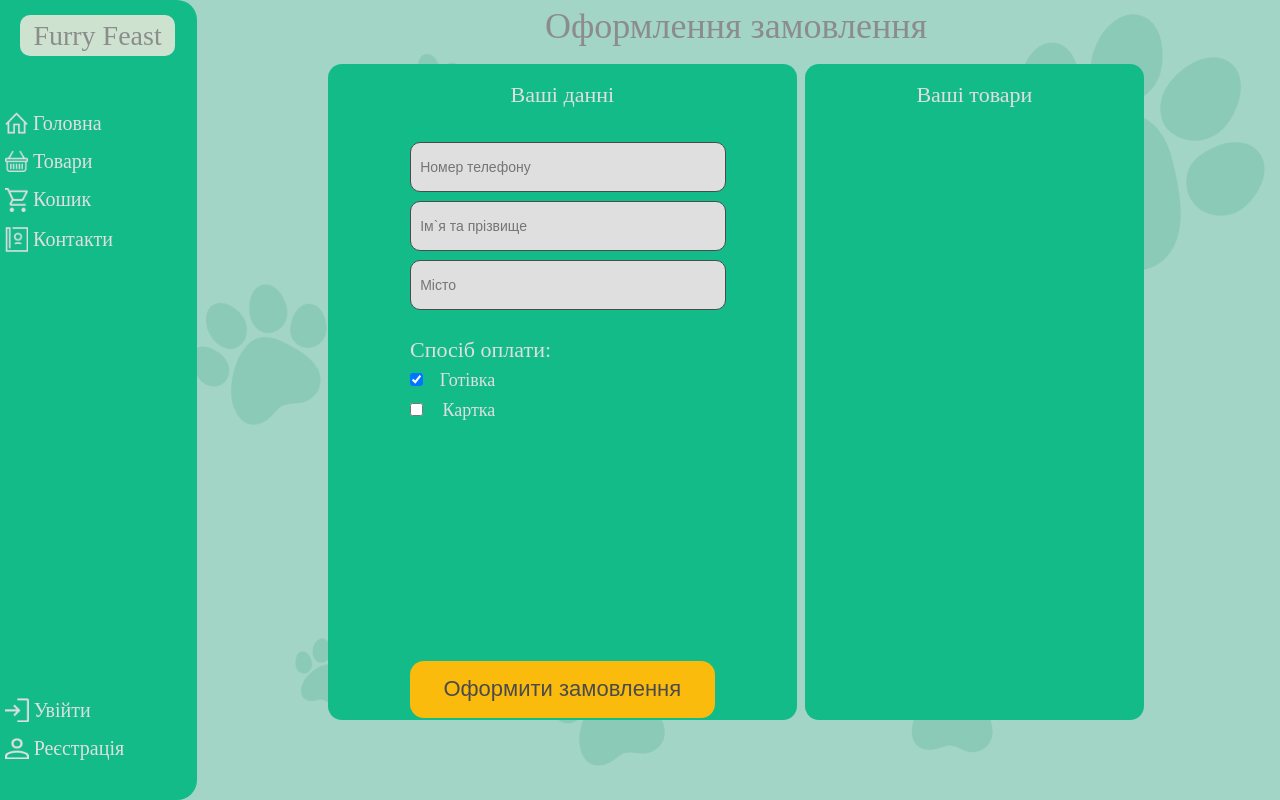
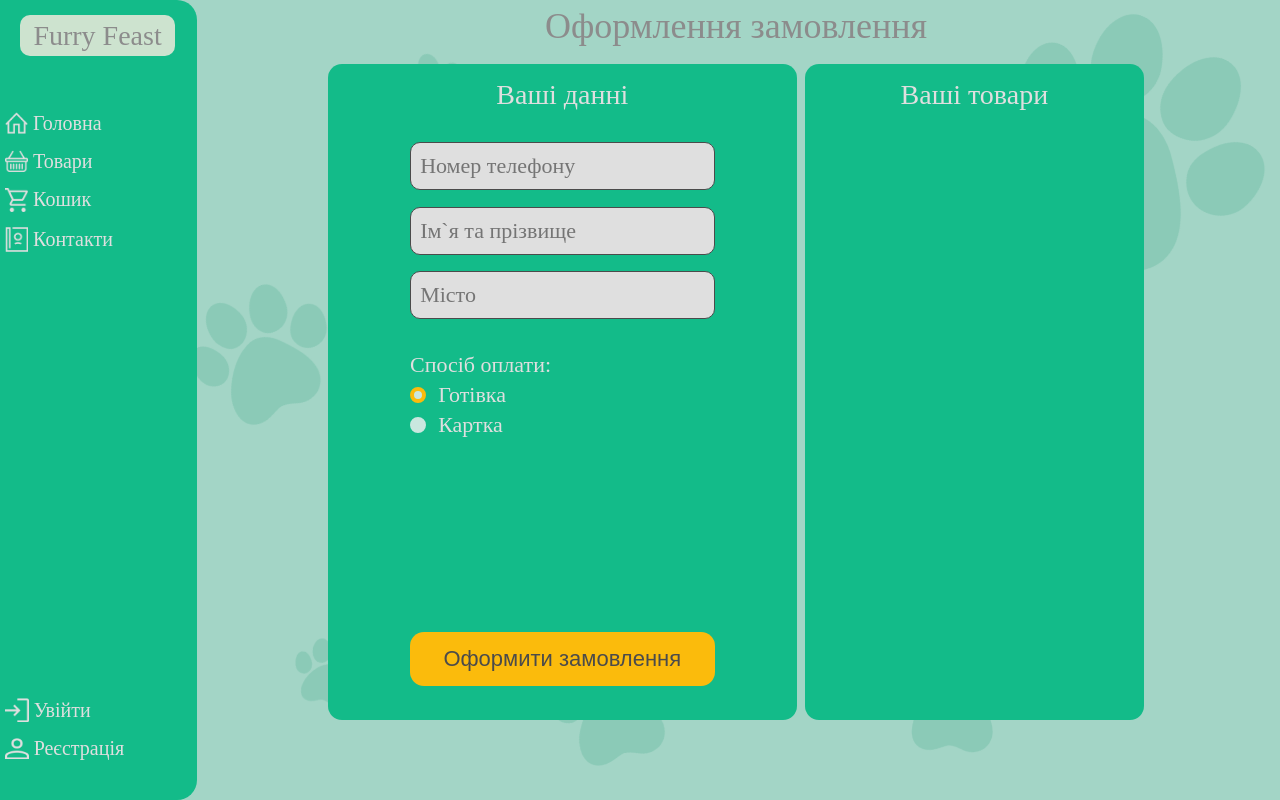
Before and after one commit to SemenovRoman2109/Furry-Feast, a Django app: page /order/ in a window 1280 px wide. Run offline with Django 4.2, Linux system fonts and the light colour scheme; data comes from the database, SQL or seed files in the repository; both versions use the stored data as it was after the commit; some libraries are stand-ins or nearby versions.

Commit message:
style-order

```diff
--- a/Furry_Feast/Cart/static/Cart/css/order.css
+++ b/Furry_Feast/Cart/static/Cart/css/order.css
@@ -25,7 +25,7 @@ main{
 p{
     font-family: 'Oswald';
     font-style: normal;
-    font-size: 18px;
+    font-size: 22px;
     line-height: 30px;
     color: #DFDFDF;
 
@@ -34,9 +34,11 @@ p{
 .input-field{
     display: flex;
     flex-direction: row;
-    justify-content: space-between;
+    justify-content: flex-start;
+    gap: 5%;
     align-items: center;
-    width: 35%;
+    width: 100%;
+
 }
 
 
@@ -51,7 +53,7 @@ p{
 .small-title {
     font-family: 'Oswald';
     font-style: normal;
-    font-size: 22px;
+    font-size: 28px;
     line-height: 30px;
     color: #DFDFDF;
 }
@@ -75,20 +77,22 @@ p{
     align-items: flex-start;
     width: 65%;
     position: relative;
-    height: 90%;
-
+    height: 85%;
+    gap: 3%;
 
 }
 
 .item {
+    box-sizing: border-box;
     display: flex;
-    justify-content: center;
+    justify-content: flex-start;
     align-items: center;
     flex-direction: column;
     border: 1px solid #4B4B4B;
     border-radius: 10px;
     width: 90%;
-
+    min-height: 22vh;
+    min-height: 22vh;
 }
 
 .user-data{
@@ -199,13 +213,17 @@ p{
     display: flex;
     flex-direction: row;
     align-items: center;
+    font-family: "Oswald";
+    font-style: normal;
+    font-size: 22px;
+    color: #DFDFDF;
 }
 
 
-.by-form input:not(.method){
+.by-form input{
+    box-sizing: border-box;
     display: flex;
     justify-content: center;
-    margin-bottom: 3%;
     border-radius: 10px;
     border: 1px solid #4B4B4B;
     width: 100%;
@@ -214,6 +232,10 @@ p{
     color: #8C8C8C;
     font-size: 14px;
     padding-left: 3%;
+    font-family: "Oswald";
+    font-style: normal;
+    font-size: 22px;
+    color: #4B4B4B;
 }
 
 
@@ -232,12 +254,26 @@ p{
 }
 
 .items-list{
-    overflow-y: scroll;
-    scrollbar-width: thin;
+    overflow:auto;
+    display: flex;
+    align-items: center;
+    flex-direction: column;
+    width: 100%;
+    height: auto;
+    padding: 15px 0;
+    gap: 20px;
 }
 
-.items-list ::-webkit-scrollbar{
-    background-color: #fbbb0c;
+.items-list::-webkit-scrollbar {
+    width: 10px;
+    background: #5C9886;
+    border-radius: 20px;
+}
+
+
+.items-list::-webkit-scrollbar-thumb {
+    background-color: #1f7e60;
+    border-radius: 20px;
 }
 
 .to-order-button {
@@ -322,13 +358,17 @@ p{
 }
 
 .method{
-    background: #A3D5C6;
-    border: 1px #A3D5C6;
+    background-color: #cae7df;
+    border: 4px #cae7df solid;
     border-radius: 50px;
+    width: 1vh;
+    height: 1vh;
 }
 
 .select-input{
-    background: #A3D5C6;
-    border: 1px #fbbb0c;
+    background-color: #cae7df;
+    border: 4px #fbbb0c solid;
     border-radius: 50px;
+    width: 1vh;
+    height: 1vh;
 }
--- a/Furry_Feast/Cart/static/Cart/js/order.js
+++ b/Furry_Feast/Cart/static/Cart/js/order.js
@@ -1,3 +1,5 @@
+$('#phone-number').inputmask("+380 99 999 9999");
+
 function calculate_product_price(item) {
     let priceOneProduct = item.querySelector(".price-one-product");
     let countProduct = item.querySelector(".count-product");
@@ -94,11 +96,16 @@ toOrderButton.addEventListener("click",function(event){
         "change_count":false
     }
     let result = true
-    if (data["phone_number"] == "" || data["name_surname"] == "" || data["city"] == "" || data["number_mail"] == "" || data["name_surname"].trim().split(" ").length != 2){
+
+    if (data["phone_number"][data["phone_number"].length-1] == "_" || data["phone_number"] == "" || data["name_surname"] == "" || data["city"] == "" || data["number_mail"] == "" || data["name_surname"].trim().split(" ").length != 2){
         let modalWindow = document.querySelector(".modal-window");
         let modalWindowTitle = modalWindow.querySelector(".title");
         modalWindowTitle.textContent = "Невiрний ввiд данних"
         let modalWindowMessage = modalWindow.querySelector(".message");
+
+        if (data["phone_number"][data["phone_number"].length-1] == "_"){
+            modalWindowMessage.textContent = "Номер телефону повинен відповідати шаблону"
+        }
 
         console.log(data["name_surname"].trim().split(" "));
         console.log(data["name_surname"].trim().split(" ").length);
--- a/Furry_Feast/Cart/templates/Cart/order.html
+++ b/Furry_Feast/Cart/templates/Cart/order.html
@@ -7,6 +7,8 @@
 {% endblock %}
 
 {% block js %}
+    <script defer src="https://ajax.googleapis.com/ajax/libs/jquery/2.1.1/jquery.min.js"></script>
+    <script defer src="https://rawgit.com/RobinHerbots/jquery.inputmask/3.x/dist/jquery.inputmask.bundle.js"></script>
     <script defer src="{% static 'Cart/js/order.js' %}"></script>
 {% endblock %}
 
@@ -35,11 +37,11 @@
                 <div class = 'pay-area'>
                     <p class = 'pay'>Спосiб оплати:</p>
                 <div class = 'input-field'>
-                    <input type="checkbox" checked class = "method select-input">
+                    <div type="checkbox" class = "method select-input"></div>
                     <p>Готiвка</p>
                 </div>
                 <div class = 'input-field'>
-                    <input type="checkbox" class = "method">
+                    <div type="checkbox" class = "method"></div>
                     <p>Картка</p>
                 </div>
                 </div>
@@ -54,7 +56,7 @@
                 <div class="item">
                     <input type="hidden" class="product_pk" value="{{ product_in_cart.product.pk }}">
                     <input type="hidden" class="price-one-product" value="{{ product_in_cart.product.price }}">
-                    <p class="name">{{ product_in_cart.product.name }}</p>
+                    <p class="name">{{ product_in_cart.product.display_name }}</p>
                     <div class="img-price-block">
                         <div class="item-img">
                             <img src="{{ product_in_cart.product.image.url }}" alt="">
@@ -75,4 +77,5 @@
             </div>
         </div>
     </div>
+
 {% endblock %}
```
Also changed, not shown: other parts of Furry_Feast/Cart/static/Cart/css/order.css (+19 -9 lines), Furry_Feast/db.sqlite3.
